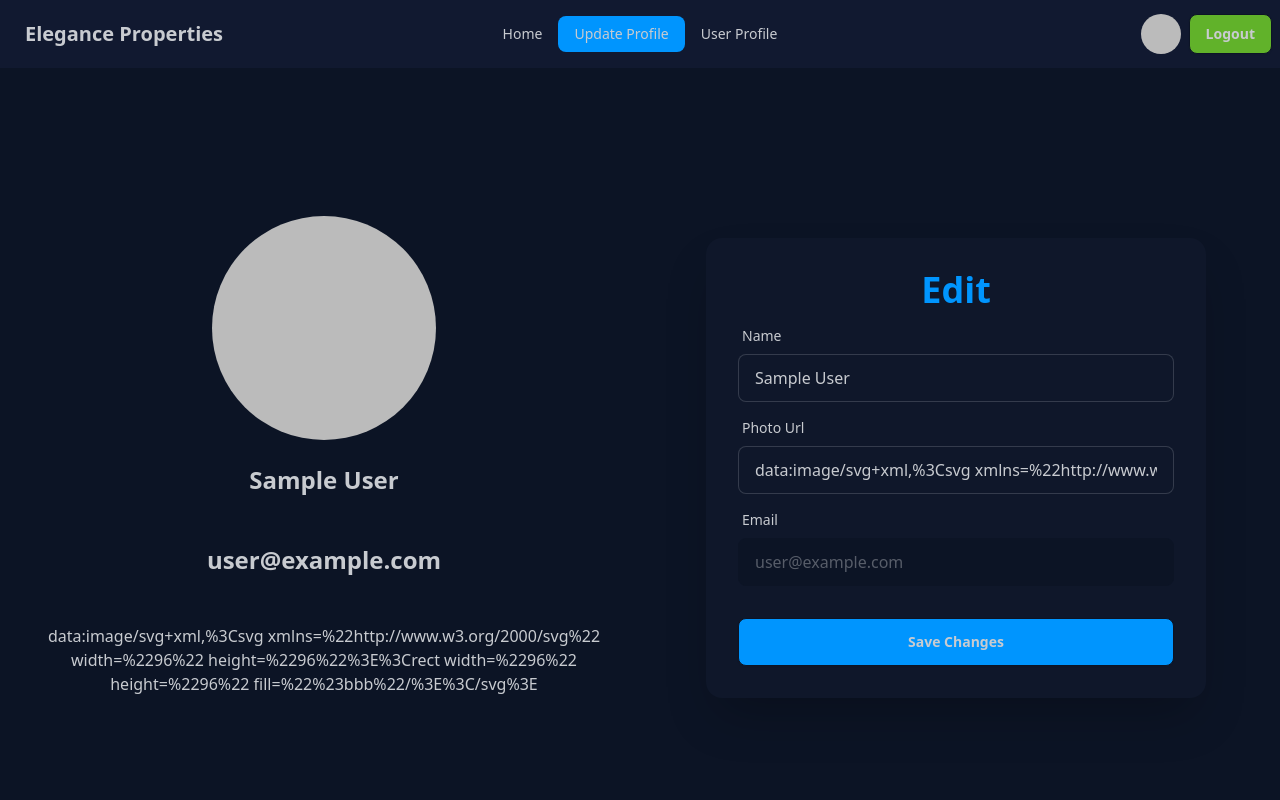
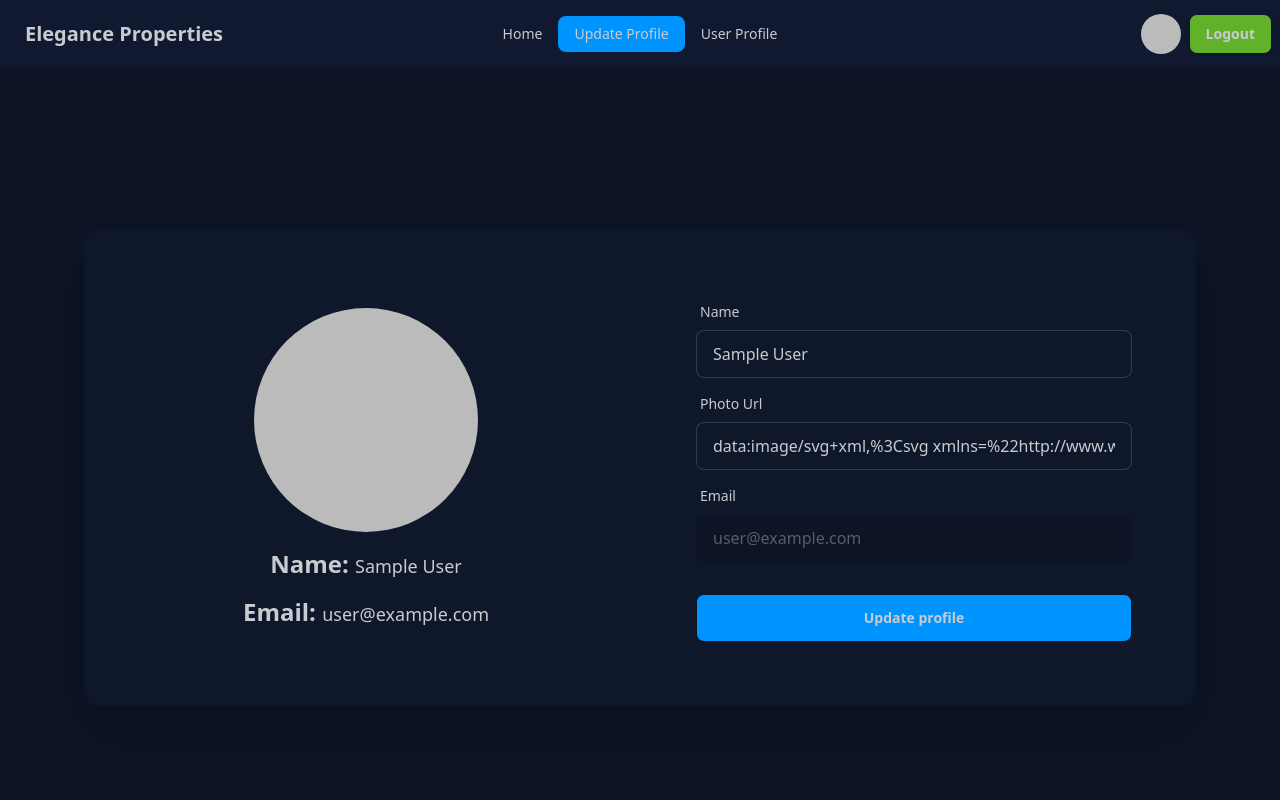
Before and after one commit to rjspyk5/elegance-properties, a React (Vite) app: page /updateprofile in a window 1280 px wide. Shown: the top 800 px of the page. Built offline with nearby package versions, Linux system fonts and the light colour scheme; no server answers; sample sign-in values are in the browser's storage.

Commit message:
update profile section 100% complete

```diff
--- a/src/Componets/Slider/Slider.jsx
+++ b/src/Componets/Slider/Slider.jsx
@@ -12,6 +12,7 @@ export const Slider = () => {
     <>
       <Swiper
         spaceBetween={30}
+        slidesPerView={1}
         centeredSlides={true}
         autoplay={{
           delay: 2500,
@@ -25,14 +26,9 @@ export const Slider = () => {
         className="mySwiper"
       >
         <SwiperSlide>Slide 1</SwiperSlide>
-        <SwiperSlide>Slide 2</SwiperSlide>
-        <SwiperSlide>Slide 3</SwiperSlide>
-        <SwiperSlide>Slide 4</SwiperSlide>
-        <SwiperSlide>Slide 5</SwiperSlide>
-        <SwiperSlide>Slide 6</SwiperSlide>
-        <SwiperSlide>Slide 7</SwiperSlide>
-        <SwiperSlide>Slide 8</SwiperSlide>
-        <SwiperSlide>Slide 9</SwiperSlide>
+        <SwiperSlide>Slide 1</SwiperSlide>
+        <SwiperSlide>Slide 1</SwiperSlide>
+        <SwiperSlide>Slide 1</SwiperSlide>
       </Swiper>
     </>
   );
--- a/src/Pages/Home.jsx
+++ b/src/Pages/Home.jsx
@@ -10,7 +10,12 @@ export const Home = () => {
       <Helmet>
         <title>Elegance | Home</title>
       </Helmet>
-      <Slider></Slider>
+      <div className="flex">
+        <div>hellor</div>
+
+        <Slider />
+      </div>
+
       <Estates />
       <FAQ />
 
--- a/src/Pages/UpdateProfile.jsx
+++ b/src/Pages/UpdateProfile.jsx
@@ -1,29 +1,37 @@
 import { Helmet } from "react-helmet-async";
 import { auth } from "../Firebase/firebase.config";
-import { updateProfile } from "firebase/auth";
 import { useContext, useState } from "react";
 import { AuthContext } from "../Provider/Provider";
+import Swal from "sweetalert2";
+import { useNavigate } from "react-router-dom";
 
 export const UpdateProfile = () => {
-  const { user, setuser } = useContext(AuthContext);
+  const { user, UProfile } = useContext(AuthContext);
   const [updateName, setupdateName] = useState(user.displayName || "");
   const [updatephotoURL, setupdatephotoURL] = useState(user.photoURL || "");
-  const [updateMail, setupdateMail] = useState(user.email || "");
+
+  const navigate = useNavigate();
 
   const update = (e) => {
     e.preventDefault();
-    updateProfile(auth.currentUser, {
-      displayName: updateName,
-      photoURL: updatephotoURL,
-    }).catch((er) => console.log(er));
+    UProfile(updateName, updatephotoURL)
+      .then(() => {
+        Swal.fire({
+          text: "Update successfully",
+          icon: "success",
+        });
+        navigate("/updateProfile");
+      })
+      .catch((er) => console.log(er));
   };
-  console.log(user);
+
   return (
     <div>
       <Helmet>
         <title>Elegance | update profile</title>
       </Helmet>
       <div className="hero min-h-screen bg-base-200">
+        <div className="card   shadow-2xl  bg-base-100">
           <div className="hero-content grid grid-cols-1 md:grid-cols-2">
             <div className="text-center flex flex-col justify-center items-center">
               <img
@@ -32,18 +40,22 @@ export const UpdateProfile = () => {
                 alt="Image Not avilable"
               />
 
-            <p className="py-6 font-bold text-2xl">{user.displayName}</p>
+              <p className="py-4 font-bold text-2xl">
+                Name:{" "}
+                <span className="font-normal text-lg">
+                  {user.displayName || "Not set yet"}
+                </span>
+              </p>
               {user.email && (
-              <p className="py-6 font-bold text-2xl">{user.email}</p>
+                <p className=" font-bold text-2xl">
+                  Email:{" "}
+                  <span className="font-normal text-lg">{user.email}</span>{" "}
+                </p>
               )}
-            <p className="py-6 ">{user.photoURL}</p>
             </div>
             <div className="hero-content flex-col w-full">
-            <div className="card shrink-0 w-full md:w-[500px]  shadow-2xl  bg-base-100">
+              <div className="shrink-0 w-full md:w-[500px]  bg-base-100">
                 <form className="card-body w-full " onSubmit={update}>
-                <h1 className="text-4xl font-bold text-first text-center">
-                  Edit
-                </h1>
                   <div className="form-control">
                     <label className="label">
                       <span className="label-text">Name</span>
@@ -78,7 +90,7 @@ export const UpdateProfile = () => {
                       disabled
                       name="email"
                       type="email"
-                    value={updateMail}
+                      value={user.email}
                       placeholder="Email"
                       className="input input-bordered"
                       required
@@ -86,7 +98,7 @@ export const UpdateProfile = () => {
                   </div>
 
                   <div className="form-control mt-6">
-                  <button className="btn bg-first">Save Changes</button>
+                    <button className="btn bg-first">Update profile</button>
                   </div>
                 </form>
               </div>
@@ -94,5 +106,6 @@ export const UpdateProfile = () => {
           </div>
         </div>
       </div>
+    </div>
   );
 };
--- a/src/Provider/Provider.jsx
+++ b/src/Provider/Provider.jsx
@@ -8,6 +8,7 @@ import {
   signInWithPopup,
   GoogleAuthProvider,
   GithubAuthProvider,
+  updateProfile,
 } from "firebase/auth";
 
 export const AuthContext = createContext();
@@ -44,6 +45,12 @@ export const Provider = ({ children }) => {
     setloading(true);
     return createUserWithEmailAndPassword(auth, email, pass);
   };
+  const UProfile = (email, url) => {
+    return updateProfile(auth.currentUser, {
+      displayName: email,
+      photoURL: url,
+    });
+  };
   const logOut = () => {
     setloading(true);
     return signOut(auth);
@@ -53,12 +60,14 @@ export const Provider = ({ children }) => {
     <AuthContext.Provider
       value={{
         user,
+        setuser,
         logIn,
         signUp,
         logOut,
         googleSignUp,
         loading,
         githubSignUp,
+        UProfile,
       }}
     >
       {children}
```
Lines whose indentation alone changed are shown as unchanged.
